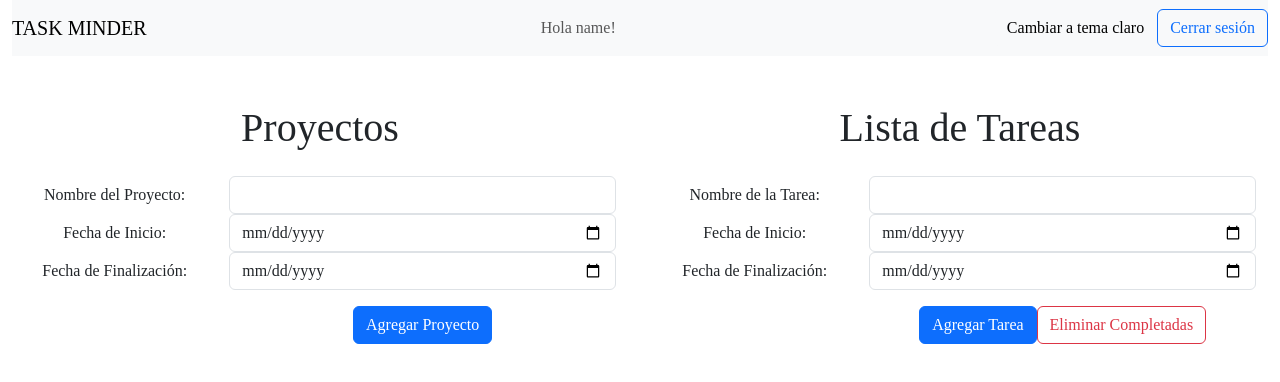
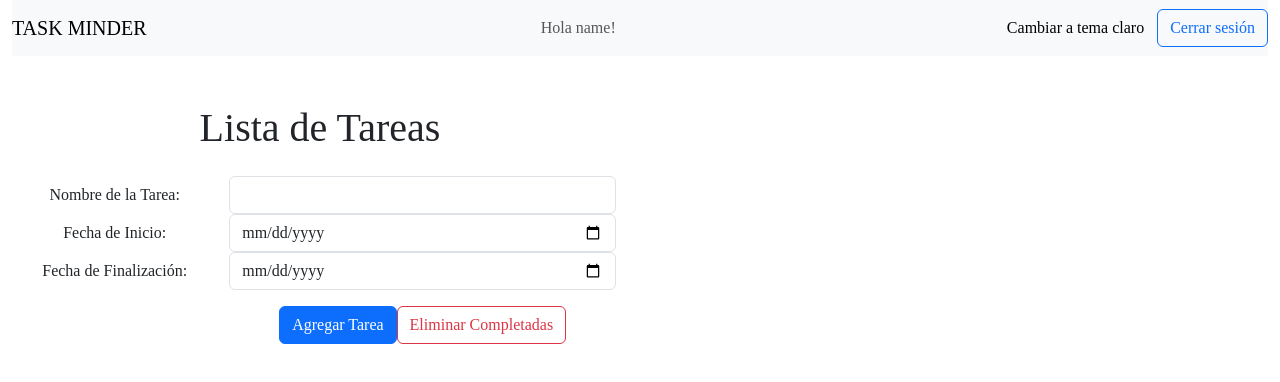
Before and after one commit to FrancoExeqGarcia/TPIToDoAppLC3, a React (Create React App) app in the folder todoapp/: page /home in a window 1280 px wide. Shown: the top 382 px of the page. Built offline with nearby package versions, Linux system fonts and the light colour scheme; sample sign-in values are in the browser's storage; a web font is replaced by a local one.

Commit message:
deleted projects

```diff
--- a/todoapp/src/Components/addNewProject/AddNewProject.js
+++ /dev/null
@@ -1,83 +0,0 @@
-import React, { useState, useContext } from "react";
-import { Form, Button, Col, Row } from "react-bootstrap";
-import { AuthenticationContext } from "../services/authenticationContext/authentication.context";
-
-function AddNewProject({ onAddProject }) {
-  const [ProjectName, setProjectName] = useState("");
-  const [startDate, setStartDate] = useState("");
-  const [endDate, setEndDate] = useState("");
-  const { user } = useContext(AuthenticationContext);
-  const owner = user.email.split("@")[0];
-
-  const handleSubmit = (e) => {
-    e.preventDefault();
-
-    if (ProjectName.trim() === "") {
-      alert("Por favor, ingresa el nombre de la tarea.");
-      return;
-    }
-
-    const newProject = {
-      name: ProjectName,
-      ownerName: owner,
-      startDate,
-      endDate,
-    };
-
-    onAddProject(newProject);
-
-    setProjectName("");
-    setStartDate("");
-    setEndDate("");
-  };
-
-  return (
-    <Form onSubmit={handleSubmit} className="mt-4">
-      <Form.Group as={Row}>
-        <Form.Label column sm={4}>
-          Nombre del Proyecto:
-        </Form.Label>
-        <Col sm={8}>
-          <Form.Control
-            type="text"
-            value={ProjectName}
-            onChange={(e) => setProjectName(e.target.value)}
-          />
-        </Col>
-      </Form.Group>
-      <Form.Group as={Row}>
-        <Form.Label column sm={4}>
-          Fecha de Inicio:
-        </Form.Label>
-        <Col sm={8}>
-          <Form.Control
-            type="date"
-            value={startDate}
-            onChange={(e) => setStartDate(e.target.value)}
-          />
-        </Col>
-      </Form.Group>
-      <Form.Group as={Row}>
-        <Form.Label column sm={4}>
-          Fecha de Finalización:
-        </Form.Label>
-        <Col sm={8}>
-          <Form.Control
-            type="date"
-            value={endDate}
-            onChange={(e) => setEndDate(e.target.value)}
-          />
-        </Col>
-      </Form.Group>
-      <Form.Group as={Row}>
-        <Col sm={{ span: 8, offset: 4 }}>
-          <Button variant="primary" type="submit" className="mt-3">
-            Agregar Proyecto
-          </Button>
-        </Col>
-      </Form.Group>
-    </Form>
-  );
-}
-
-export default AddNewProject;
--- a/todoapp/src/Components/dashboard/Dashboard.js
+++ b/todoapp/src/Components/dashboard/Dashboard.js
@@ -5,7 +5,6 @@ import { useNavigate } from "react-router";
 import { AuthenticationContext } from "../services/authenticationContext/authentication.context";
 import ToggleTheme from "../ui/toggleTheme/ToggleTheme";
 import Todos from "../todos/Todos";
-import Projects from "../projects/Projects";
 
 const Dashboard = () => {
   const { handleLogout, user } = useContext(AuthenticationContext);
@@ -39,9 +38,6 @@ const Dashboard = () => {
 
       <Row>
         <Col xs={6} className="text-center mt-4">
-          <Projects />
-        </Col>
-        <Col xs={6} className="text-center mt-4">
           <Todos />
         </Col>
       </Row>
--- a/todoapp/src/Components/editProject/EditProject.js
+++ /dev/null
@@ -1,61 +0,0 @@
-import React, { useState } from "react";
-import { Form, Button } from "react-bootstrap";
-
-function EditProject({ project, onUpdateProject, onCancel, onDeleteProject }) {
-  const [editedName, setEditedName] = useState(project.name);
-  const [editedStartDate, setEditedStartDate] = useState(project.startDate);
-  const [editedEndDate, setEditedEndDate] = useState(project.endDate);
-
-  const handleSaveChanges = () => {
-    const updatedProject = {
-      ...project,
-      name: editedName,
-      startDate: editedStartDate,
-      endDate: editedEndDate,
-    };
-
-    onUpdateProject(updatedProject);
-
-    onCancel();
-  };
-
-  return (
-    <Form onSubmit={handleSaveChanges}>
-      <Form.Group className="mb-3">
-        <Form.Label>Nombre del Proyecto:</Form.Label>
-        <Form.Control
-          type="text"
-          value={editedName}
-          onChange={(e) => setEditedName(e.target.value)}
-        />
-      </Form.Group>
-      <Form.Group col="{2}">
-        <Form.Label>Fecha de Inicio:</Form.Label>
-        <Form.Control
-          type="date"
-          value={editedStartDate}
-          onChange={(e) => setEditedStartDate(e.target.value)}
-        />
-      </Form.Group>
-      <Form.Group>
-        <Form.Label>Fecha de Finalización:</Form.Label>
-        <Form.Control
-          type="date"
-          value={editedEndDate}
-          onChange={(e) => setEditedEndDate(e.target.value)}
-        />
-      </Form.Group>
-      <Button variant="danger" onClick={onDeleteProject}>
-        Eliminar
-      </Button>
-      <Button variant="primary" type="submit">
-        Guardar
-      </Button>
-      <Button variant="secondary" onClick={onCancel}>
-        Cancelar
-      </Button>
-    </Form>
-  );
-}
-
-export default EditProject;
--- a/todoapp/src/Components/projectCard/ProjectCard.js
+++ /dev/null
@@ -1,31 +0,0 @@
-import React from "react";
-import { Card, Button, Form } from "react-bootstrap";
-
-function ProjectCard({ project, onEditProject }) {
-  const handleEditClick = () => {
-    if (!project.isCompleted) {
-      onEditProject(project);
-    }
-  };
-
-  return (
-    <Card>
-      <Card.Body>
-        <Card.Title>{project.name}</Card.Title>
-        <Card.Text>Fecha de Inicio: {project.startDate}</Card.Text>
-        <Card.Text>Fecha de Finalización: {project.endDate}</Card.Text>
-        <Card.Text>Creado por:{project.ownerName}</Card.Text>
-        <Button
-          variant="info"
-          onClick={handleEditClick}
-          disabled={project.isCompleted}
-        >
-          Editar
-        </Button>
-        <Button>Elegir</Button>
-      </Card.Body>
-    </Card>
-  );
-}
-
-export default ProjectCard;
--- a/todoapp/src/Components/projects/Projects.js
+++ /dev/null
@@ -1,65 +0,0 @@
-import React, { useState } from "react";
-import { Container, Row, Col } from "react-bootstrap";
-import ProjectCard from "../projectCard/ProjectCard";
-import EditProject from "../editProject/EditProject"; // Importa el nuevo componente EditProject
-import AddNewProject from "../addNewProject/AddNewProject";
-
-function Projects() {
-  const [projects, setProjects] = useState([]);
-  const [editingProjects, setEditingProject] = useState(null);
-
-  const addProject = (newProject) => {
-    setProjects([...projects, { ...newProject, tasks: [] }]);
-  };
-
-  const deleteProject = (index) => {
-    const updatedProjects = [...projects];
-    updatedProjects.splice(index, 1);
-    setProjects(updatedProjects);
-  };
-
-  const editProject = (project) => {
-    if (!project.isCompleted) {
-      setEditingProject(project);
-    }
-  };
-
-  const saveEditedProject = (editedProject) => {
-    const updatedProjects = projects.map((project) =>
-      project.id === editedProject.id ? editedProject : project
-    );
-    setProjects(updatedProjects);
-    setEditingProject(null);
-  };
-
-  const cancelEdit = () => {
-    setEditingProject(null);
-  };
-
-  return (
-    <Container>
-      <h1 className="mt-4">Proyectos</h1>
-
-      <AddNewProject onAddProject={addProject} />
-
-      <Row className="mt-4">
-        {projects.map((project, index) => (
-          <Col key={index} xs={6} md={6} lg={4} className="mb-3">
-            {editingProjects === project ? (
-              <EditProject
-                project={project}
-                onUpdateProject={saveEditedProject}
-                onCancel={cancelEdit}
-                onDeleteProject={() => deleteProject(index)}
-              />
-            ) : (
-              <ProjectCard project={project} onEditProject={editProject} />
-            )}
-          </Col>
-        ))}
-      </Row>
-    </Container>
-  );
-}
-
-export default Projects;
--- a/todoapp/src/Components/todoCard/TodoCard.js
+++ b/todoapp/src/Components/todoCard/TodoCard.js
@@ -9,7 +9,7 @@ function TodoCard({ task, onDeleteTask, onEditTask, onMarkAsCompleted }) {
   };
 
   return (
-    <Card>
+    <Card bg="dark" key="dark" text="light">
       <Card.Body>
         <Card.Title>{task.name}</Card.Title>
         <Card.Text>Fecha de Inicio: {task.startDate}</Card.Text>
```
